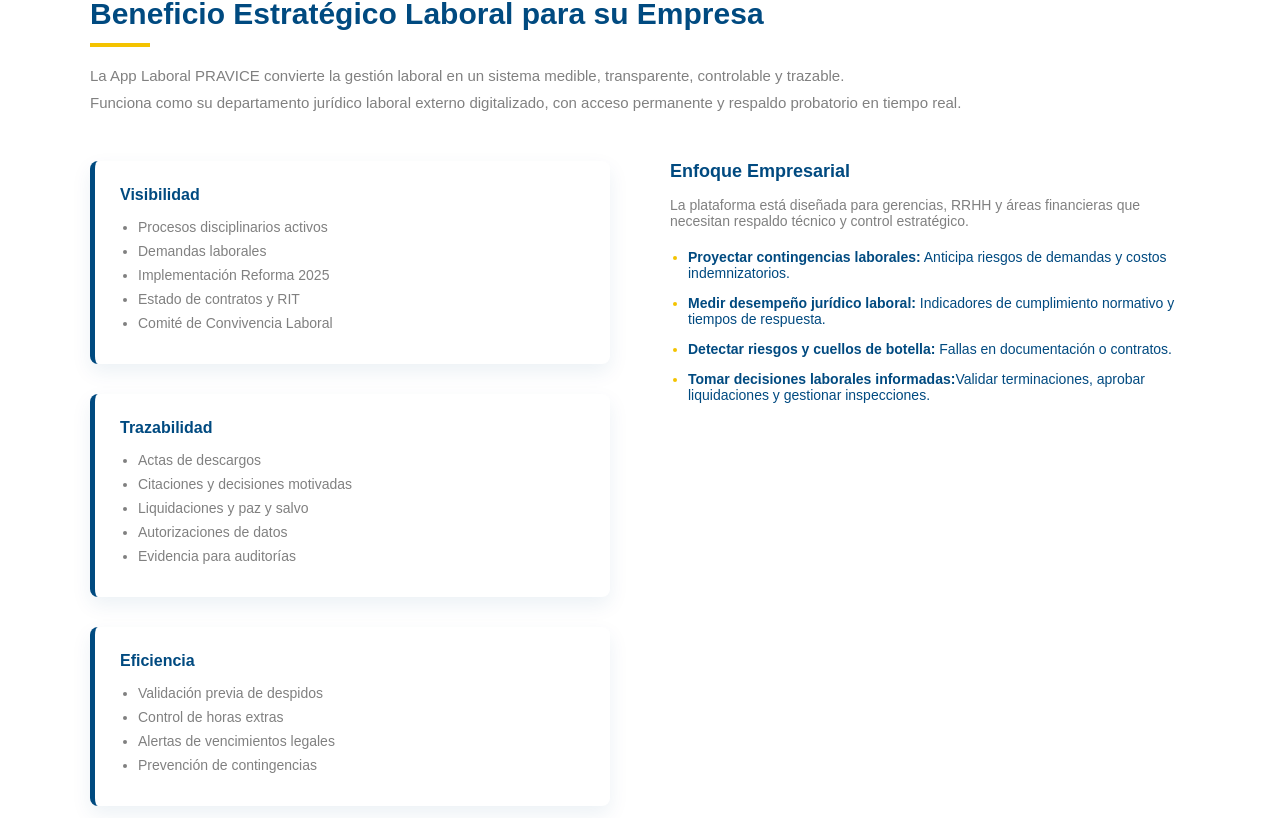
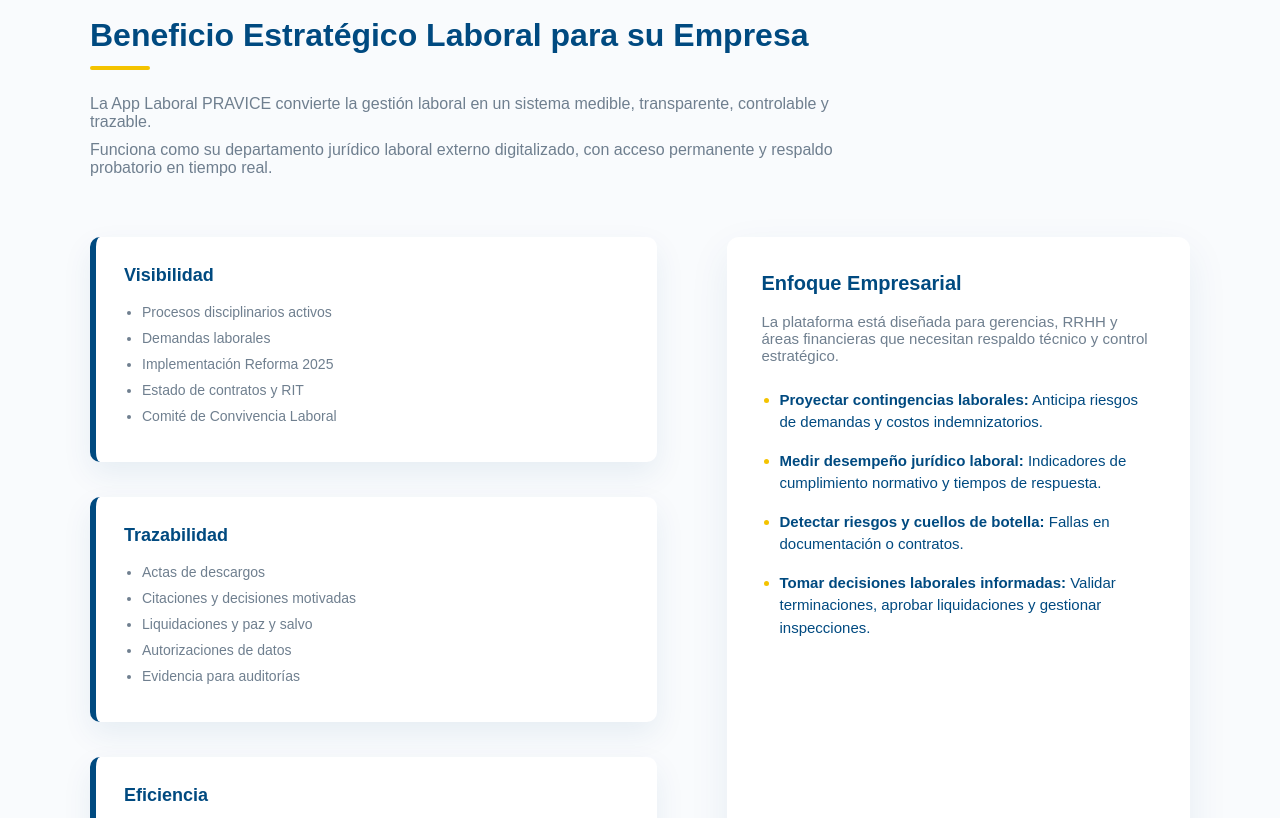
Before and after one commit to Jeffer-Andres-Tafurth-Cortes/praviceabogadoslaboralistas, a Next.js app: page / in a window 1280 px wide. Shown: the part 7022-7840 px from the top of the page. Built offline with nearby package versions, Linux system fonts and the light colour scheme.

Commit message:
Updates content text BenefitsSection

```diff
--- a/src/app/components/BenefitsSection.tsx
+++ b/src/app/components/BenefitsSection.tsx
@@ -42,10 +42,39 @@
         </motion.p>
 
         <div className={styles.grid}>
-          {/* ================= IZQUIERDA ================= */}
+          {/* IZQUIERDA */}
           <div className={styles.leftColumn}>
-            {["Visibilidad", "Trazabilidad", "Eficiencia"].map(
-              (title, index) => (
+            {[
+              {
+                title: "Visibilidad",
+                items: [
+                  "Procesos disciplinarios activos",
+                  "Demandas laborales",
+                  "Implementación Reforma 2025",
+                  "Estado de contratos y RIT",
+                  "Comité de Convivencia Laboral",
+                ],
+              },
+              {
+                title: "Trazabilidad",
+                items: [
+                  "Actas de descargos",
+                  "Citaciones y decisiones motivadas",
+                  "Liquidaciones y paz y salvo",
+                  "Autorizaciones de datos",
+                  "Evidencia para auditorías",
+                ],
+              },
+              {
+                title: "Eficiencia",
+                items: [
+                  "Validación previa de despidos",
+                  "Control de horas extras",
+                  "Alertas de vencimientos legales",
+                  "Prevención de contingencias",
+                ],
+              },
+            ].map((block, index) => (
               <motion.div
                 key={index}
                 className={styles.box}
@@ -58,39 +87,17 @@
                 viewport={{ once: true }}
                 whileHover={{ y: -4 }}
               >
-                  <h3>{title}</h3>
-                  {index === 0 && (
+                <h3>{block.title}</h3>
                 <ul>
-                      <li>Procesos disciplinarios activos</li>
-                      <li>Demandas laborales</li>
-                      <li>Implementación Reforma 2025</li>
-                      <li>Estado de contratos y RIT</li>
-                      <li>Comité de Convivencia Laboral</li>
+                  {block.items.map((item, i) => (
+                    <li key={i}>{item}</li>
+                  ))}
                 </ul>
-                  )}
-                  {index === 1 && (
-                    <ul>
-                      <li>Actas de descargos</li>
-                      <li>Citaciones y decisiones motivadas</li>
-                      <li>Liquidaciones y paz y salvo</li>
-                      <li>Autorizaciones de datos</li>
-                      <li>Evidencia para auditorías</li>
-                    </ul>
-                  )}
-                  {index === 2 && (
-                    <ul>
-                      <li>Validación previa de despidos</li>
-                      <li>Control de horas extras</li>
-                      <li>Alertas de vencimientos legales</li>
-                      <li>Prevención de contingencias</li>
-                    </ul>
-                  )}
               </motion.div>
-              ),
-            )}
+            ))}
           </div>
 
-          {/* ================= DERECHA ================= */}
+          {/* DERECHA */}
           <motion.div
             className={styles.rightColumn}
             initial={{ opacity: 0, x: 30 }}
@@ -119,9 +126,8 @@
                 en documentación o contratos.
               </li>
               <li>
-                <strong>Tomar decisiones laborales informadas:</strong>
-                Validar terminaciones, aprobar liquidaciones y gestionar
-                inspecciones.
+                <strong>Tomar decisiones laborales informadas:</strong> Validar
+                terminaciones, aprobar liquidaciones y gestionar inspecciones.
               </li>
             </ul>
           </motion.div>
--- a/src/app/styles/BenefitsSection.module.css
+++ b/src/app/styles/BenefitsSection.module.css
@@ -1,6 +1,8 @@
+/* ================= SECTION ================= */
+
 .section {
-  background: #ffffff;
-  padding: 100px 20px;
+  background: #f9fbfd;
+  padding: 120px 20px;
 }
 
 .container {
@@ -11,10 +13,10 @@
 /* ================= TITLES ================= */
 
 .title {
-  font-size: 30px;
+  font-size: 32px;
   font-weight: 700;
   color: #004a80;
-  margin-bottom: 20px;
+  margin-bottom: 25px;
   position: relative;
 }
 
@@ -25,21 +27,23 @@
   background: #f4c300;
   display: block;
   margin-top: 12px;
+  border-radius: 3px;
 }
 
 .intro {
-  font-size: 15px;
-  color: #808080;
+  font-size: 16px;
+  color: #6f7f8f;
   margin-bottom: 10px;
+  max-width: 800px;
 }
 
 /* ================= GRID ================= */
 
 .grid {
   display: grid;
-  grid-template-columns: 1fr 1fr;
-  gap: 60px;
-  margin-top: 50px;
+  grid-template-columns: 1.1fr 0.9fr;
+  gap: 70px;
+  margin-top: 60px;
 }
 
 /* ================= LEFT ================= */
@@ -47,26 +51,26 @@
 .leftColumn {
   display: flex;
   flex-direction: column;
-  gap: 30px;
+  gap: 35px;
 }
 
 .box {
   background: #ffffff;
-  padding: 25px;
-  border-left: 5px solid #004a80;
-  border-radius: 8px;
-  box-shadow: 0 8px 20px rgba(0, 74, 128, 0.08);
-  transition: 0.3s ease;
+  padding: 28px;
+  border-left: 6px solid #004a80;
+  border-radius: 10px;
+  box-shadow: 0 12px 30px rgba(0, 74, 128, 0.08);
+  transition: all 0.3s ease;
 }
 
 .box:hover {
-  border-left: 5px solid #c4911a;
-  transform: translateY(-4px);
+  border-left: 6px solid #c4911a;
+  transform: translateY(-5px);
 }
 
 .box h3 {
-  margin-bottom: 15px;
-  font-size: 16px;
+  margin-bottom: 18px;
+  font-size: 18px;
   font-weight: 700;
   color: #004a80;
 }
@@ -76,23 +80,30 @@
 }
 
 .box li {
-  margin-bottom: 8px;
+  margin-bottom: 10px;
   font-size: 14px;
-  color: #808080;
+  color: #6f7f8f;
 }
 
 /* ================= RIGHT ================= */
 
+.rightColumn {
+  background: #ffffff;
+  padding: 35px;
+  border-radius: 12px;
+  box-shadow: 0 15px 40px rgba(0, 74, 128, 0.08);
+}
+
 .rightColumn h3 {
-  font-size: 18px;
-  margin-bottom: 15px;
+  font-size: 20px;
+  margin-bottom: 18px;
   color: #004a80;
 }
 
 .rightColumn p {
-  font-size: 14px;
-  color: #808080;
-  margin-bottom: 20px;
+  font-size: 15px;
+  color: #6f7f8f;
+  margin-bottom: 25px;
 }
 
 .features {
@@ -100,10 +111,10 @@
 }
 
 .features li {
-  margin-bottom: 14px;
-  font-size: 14px;
+  margin-bottom: 16px;
+  font-size: 15px;
   color: #004a80;
-  position: relative;
+  line-height: 1.5;
 }
 
 .features li::marker {
@@ -113,9 +124,11 @@
 /* ================= FOOTER ================= */
 
 .footerText {
-  margin-top: 50px;
+  margin-top: 60px;
   font-weight: 600;
+  font-size: 17px;
   color: #c4911a;
+  text-align: center;
 }
 
 /* ================= RESPONSIVE ================= */
@@ -123,6 +136,20 @@
 @media (max-width: 992px) {
   .grid {
     grid-template-columns: 1fr;
-    gap: 40px;
+    gap: 50px;
+  }
+
+  .rightColumn {
+    padding: 30px;
   }
 }
+
+@media (max-width: 768px) {
+  .title {
+    font-size: 24px;
+  }
+
+  .intro {
+    font-size: 14px;
+  }
+}
```
Lines whose indentation alone changed are shown as unchanged.
